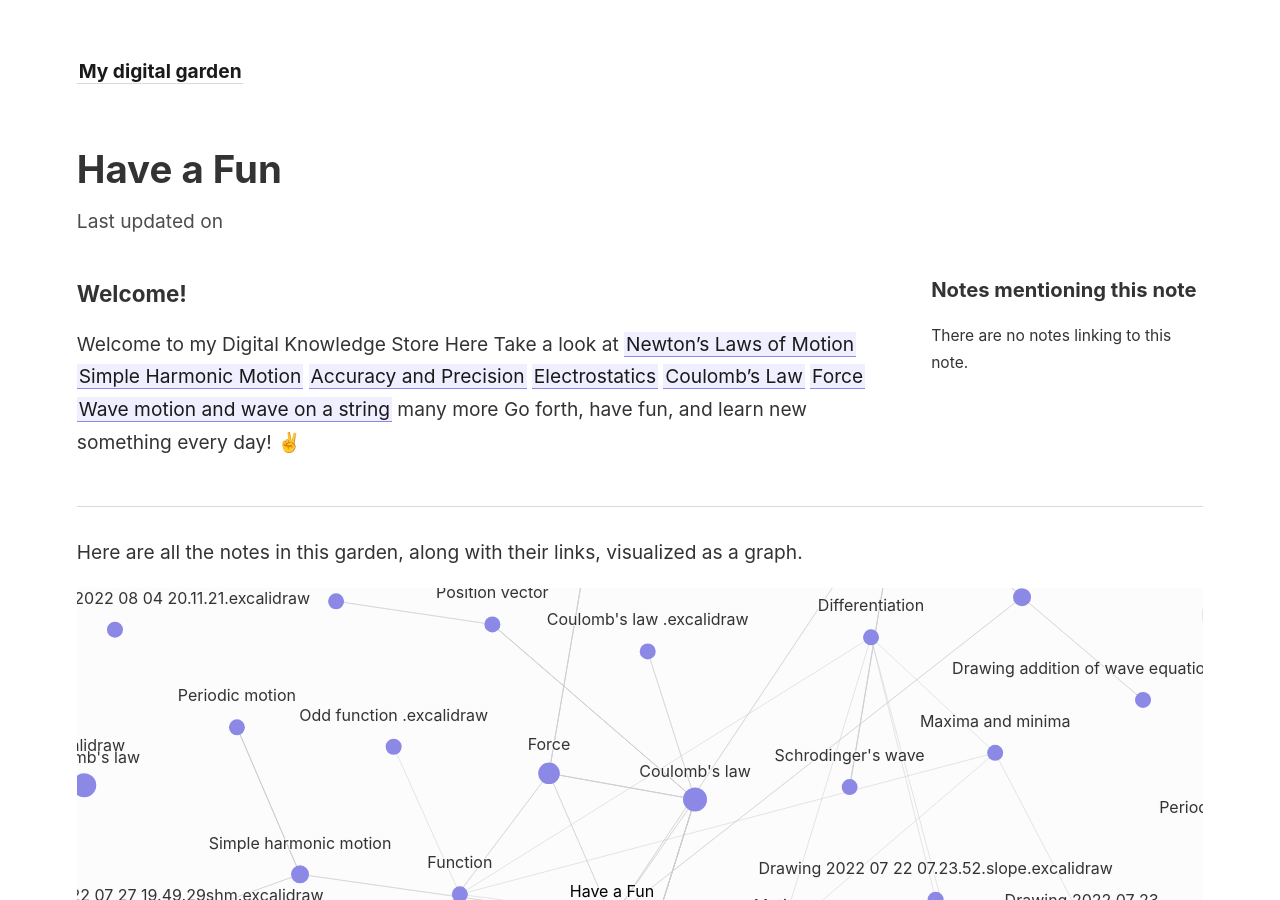
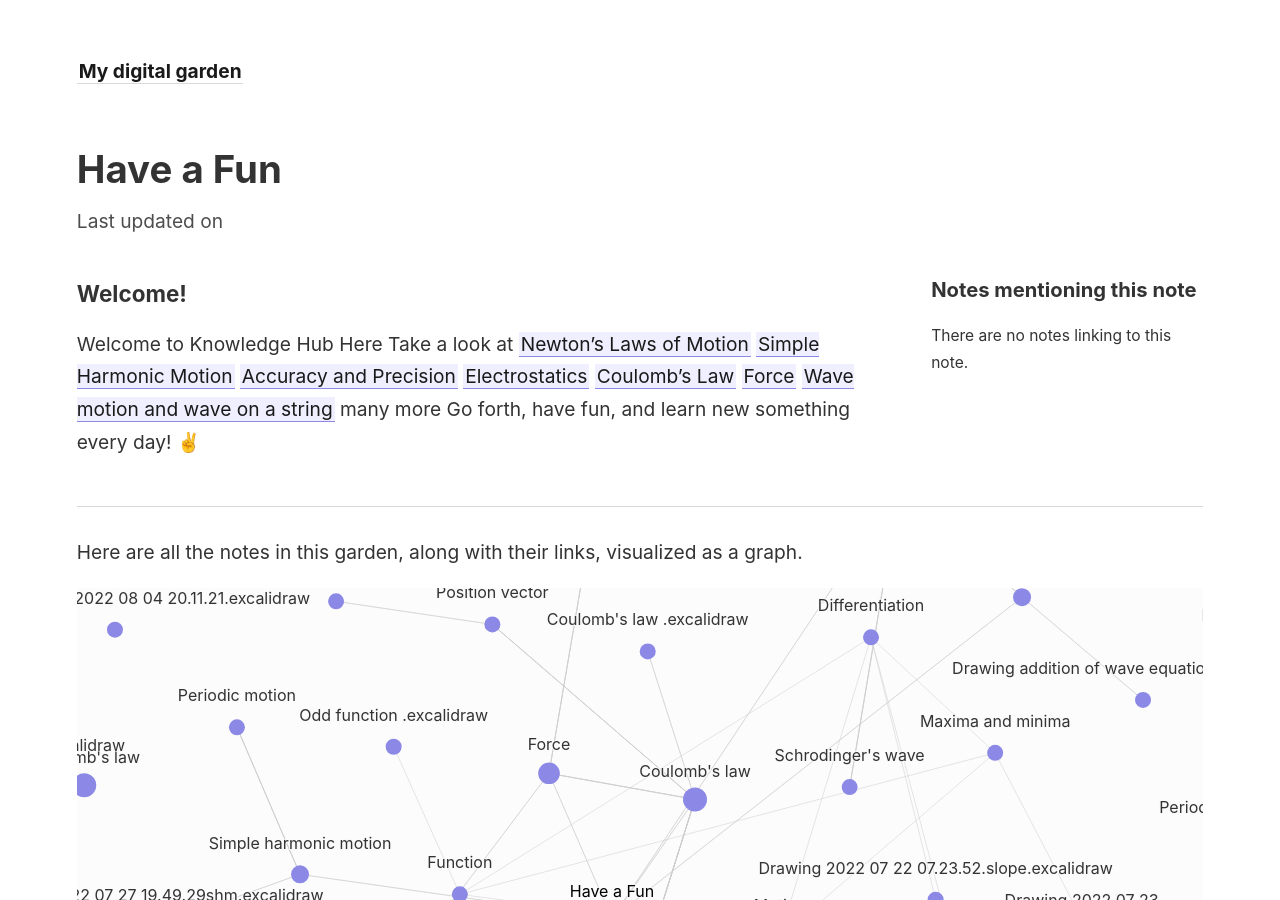
Before and after one commit to kulshekhar22/kultype, a Jekyll site: the page built from _notes/Knowledge hub.md, in a window 1280 px wide and 900 px high. Built offline with Jekyll 4.4.1, drawn with Linux system fonts in a browser that asks for light colours.

Commit message:
Update Knowledge hub.md

```diff
--- a/_notes/Knowledge hub.md
+++ b/_notes/Knowledge hub.md
@@ -3,7 +3,7 @@ title: Have a Fun
 ---
 
 ### Welcome!
-Welcome to my Digital Knowledge Store
+Welcome to Knowledge Hub
 Here Take a look at [[Newton's Laws of Motion]] [[Simple Harmonic Motion]]
 						[[Accuracy and Precision]]
 						[[Electrostatics]]
```
